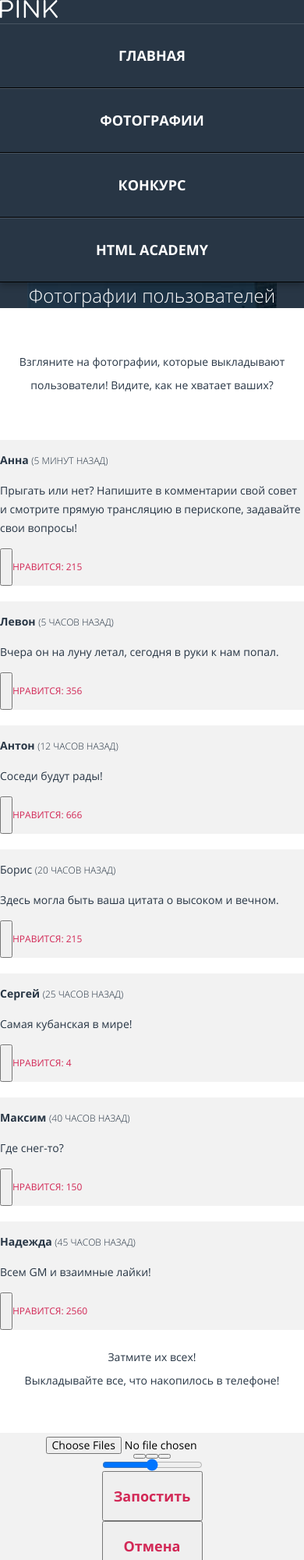
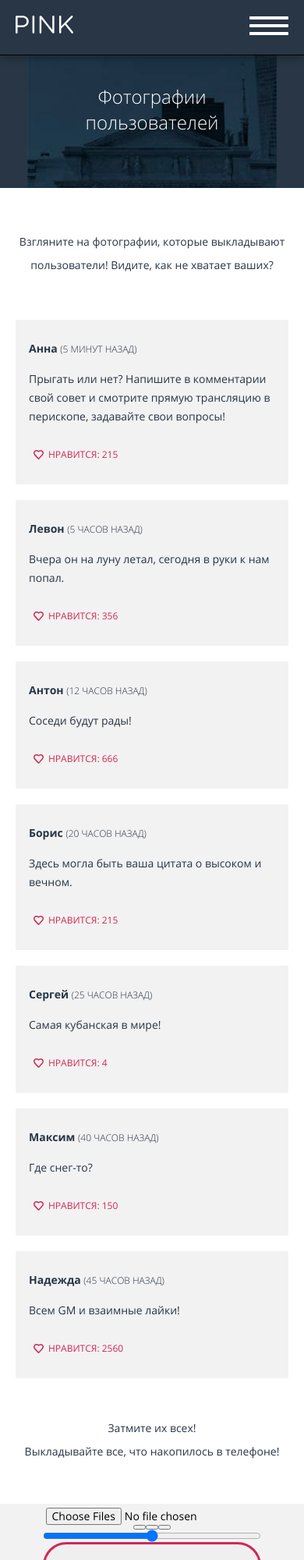
Before and after one commit to SokolovMichael/1906693-pink-24, a website: page source/catalog.html in a window 390 px wide. Shown: the top 2000 px of the page at 78% size. Drawn offline with nearby package versions, Linux system fonts and the light colour scheme; files that its build step writes are made by us from their sources.

Commit message:
Декоративные элементы внутренних страниц

```diff
--- a/source/catalog.html
+++ b/source/catalog.html
@@ -7,8 +7,10 @@
   </head>
   <body class="page__body">
     <header class="page-header">
-      <nav class="main-nav">
+      <div class="page-header__wrapper">
+        <nav class="main-nav main-nav--closed main-nav--nojs">
           <div class="main-nav__wrapper">
+            <div class="main-nav__buttons">
               <a class="main-nav__link">
                 <img class="main-nav__logo" src="img/icons/logotype-mobile.svg" width="74" height="23" alt="HTML Academy: Пинк.">
               </a>
@@ -18,10 +20,10 @@
             </div>
             <ul class="main-nav__list site-list">
               <li class="site-list__item">
-            <a class="site-list__item-link">Главная</a>
+                <a class="site-list__item-link" href="index.html">Главная</a>
               </li>
               <li class="site-list__item site-list__item--active">
-            <a class="site-list__item-link" href="catalog.html">Фотографии</a>
+                <a class="site-list__item-link">Фотографии</a>
               </li>
               <li class="site-list__item">
                 <a class="site-list__item-link" href="form.html">Конкурс</a>
@@ -30,10 +32,12 @@
                 <a class="site-list__item-link" href="https://htmlacademy.ru">HTML Academy</a>
               </li>
             </ul>
+          </div>
         </nav>
+      </div>
     </header>
     <main class="page-main">
-      <div class="page-main__intro">
+      <div class="page-main__wrapper">
         <h1 class="page-main__headline">Фотографии пользователей</h1>
       </div>
       <p class="page-main__text">Взгляните на фотографии, которые выкладывают пользователи! Видите, как не хватает ваших?</p>
@@ -51,7 +55,7 @@
                   <button class="photos__like-button" type="button">
                     <span class="visually-hidden">Мне нравится</span>
                   </button>
-                  <p class="photos__like-counter">Нравится: 215</p>
+                  <p class="photos__like-counter">Нравится: 215</>
                 </div>
               </div>
             </li>
@@ -85,7 +89,7 @@
             </li>
             <li class="photos__item">
               <div class="photos__item-comments">
-                <p class="photos_author">Борис
+                <p class="photos__author">Борис
                   <span class="photos__time">(20 часов назад)</span>
                 </p>
                 <p class="photos__text">Здесь могла быть ваша цитата о высоком и вечном.</p>
@@ -217,5 +221,6 @@
         </div>
       </div>
     </footer>
+    <script src="js/main-nav.js" type="text/javascript"></script>
   </body>
 </html>
--- a/source/js/main-nav.js
+++ b/source/js/main-nav.js
@@ -1,8 +1,6 @@
 const navMain = document.querySelector('.main-nav');
-      var navToggle = document.querySelector('.main-nav__toggle');
-
+  const navToggle = document.querySelector('.main-nav__toggle');
     navMain.classList.remove('main-nav--nojs');
-
     navToggle.addEventListener('click', function() {
       if (navMain.classList.contains('main-nav--closed')) {
         navMain.classList.remove('main-nav--closed');
--- a/source/less/blocks/button.less
+++ b/source/less/blocks/button.less
@@ -2,7 +2,6 @@
   display: block;
   color: #ffffff;
   text-decoration: none;
-  text-align: center;
   font-size: 18px;
   line-height: 18px;
   font-weight: 700;
--- a/source/less/blocks/form-choice.less
+++ b/source/less/blocks/form-choice.less
@@ -1,19 +1,36 @@
 .form-choice {
   display: flex;
   flex-direction: column;
+  margin: 0 22px 66px;
+
+  @media (min-width: @tablet-width) {
+    margin-bottom: 89px;
+  }
 
   @media (min-width: @desktop-width) {
     display: grid;
     grid-template-columns: 1fr 1fr;
+    gap: 69px;
   }
 }
 
 .form-choice__fieldset {
   border: none;
   margin: 0;
+  padding: 0;
+}
+
+.form-choice__fieldset--username {
+  margin-bottom: 44px;
+
+  @media (min-width: @tablet-width) {
+    margin-bottom: 65px;
+  }
 }
 
 .form-choice__fieldset--travel-achievements {
+  margin-bottom: 42px;
+
   @media (min-width: @desktop-width) {
     grid-column: span 2;
   }
@@ -31,6 +48,8 @@
 }
 
 .form-choice__fieldset--application {
+  margin-bottom: 42px;
+
   @media (min-width: @tablet-width) {
     order: 2;
   }
@@ -44,7 +63,19 @@
   }
 }
 
+.form-choice__fieldset--travel-achievements .form-choice__title,
+.form-choice__fieldset--application .form-choice__title {
+  padding-top: 42px;
+  width: 100%;
+
+  @media (min-width: @tablet-width) {
+    padding-top: 0;
+  }
+}
+
 .form-choice__fieldset--contacts {
+  margin-bottom: 44px;
+
   @media (min-width: @tablet-width) {
     order: 3;
     border: 2px solid @page-background-color;
@@ -94,16 +125,23 @@
 }
 
 .form-choice__item:last-child {
-  margin-bottom: 44px;
+  margin-bottom: 0;
 }
 
 .form-choice__label {
   color: #d22856;
   line-height: 30px;
   text-transform: uppercase;
+  margin: 0 auto 17px 23px;
 
   @media (min-width: @tablet-width) {
     display: flex;
+  }
+}
+
+.form-choice__label .form-choice__input {
+  @media (min-width: @tablet-width) {
+    margin-left: 20px;
   }
 }
 
@@ -113,7 +151,7 @@
   font-size: 18px;
   line-height: 30px;
   color: #283645;
-  width: 100%;
+  width: 98%;
 }
 
 .form-choice__input::-webkit-input-placeholder {
@@ -131,7 +169,7 @@
   text-align: center;
   text-transform: uppercase;
   font-weight: 400;
-  margin: 42px auto 0;
+  margin: 0 auto;
 }
 
 .form-choice__title--contacts {
--- a/source/less/blocks/intro.less
+++ b/source/less/blocks/intro.less
@@ -1,6 +1,6 @@
 .intro {
   background-color: #1d2631;
-  padding: 28px 20px 38px;
+  padding: 28px 0 38px;
   color: #ffffff;
 
   @media (min-width: @tablet-width) {
@@ -9,10 +9,15 @@
 }
 
 .intro__wrapper {
-  margin: 0;
+  text-align: center;
+  padding: 0 20px;
 
   @media (min-width: @tablet-width) {
-    margin-right: 50%;
+    width: 300px;
+  }
+
+  @media (min-width: @desktop-width) {
+    margin-left: 110px;
   }
 }
 
@@ -31,5 +36,4 @@
 
 .intro__legend {
   font-weight: 300;
-  text-align: center;
 }
--- a/source/less/blocks/page-main.less
+++ b/source/less/blocks/page-main.less
@@ -1,26 +1,45 @@
-.page-main__intro {
+.page-main__wrapper {
   background-color: @dark-blue;
   color: #ffffff;
-  text-align: center;
   background-image: url("../img/back-intro-header.jpg");
   background-repeat: no-repeat;
   background-position: 50% 0;
+  min-height: 170px;
+
+  @media (min-width: @tablet-width) {
+    min-height: 330px;
+  }
+
+  @media (min-width: @desktop-width) {
+    min-height: 285px;
+  }
+}
+
+.page-main__intro {
+  padding: 0 20px;
+  margin: 0;
 }
 
 .page-main__slogan {
-  height: 395px;
   font-size: 24px;
   line-height: 29px;
   font-weight: 300;
-  margin: 0;
+  margin: 0 auto;
+  width: 280px;
+  padding: 29px 0 320px;
+  text-align: center;
 
   @media (min-width: @tablet-width) {
-    margin-right: 50%;
+    margin: 0;
+    width: 200px;
+    padding: 102px 0 39px 50px;
     font-size: 40px;
     line-height: 48px;
   }
 
   @media (min-width: @desktop-width) {
+    width: 300px;
+    padding: 114px 0 51px 110px;
     font-size: 50px;
     line-height: 68px;
   }
@@ -30,11 +49,21 @@
   font-size: 24px;
   line-height: 33px;
   font-weight: 300;
-  margin: 0;
+  text-align: center;
+  margin: 0 auto;
+  width: 228px;
+  padding-top: 36px;
 
   @media (min-width: @tablet-width) {
     font-size: 50px;
     line-height: 68px;
+    width: 620px;
+    padding-top: 81px;
+  }
+
+  @media (min-width: @tablet-width) {
+    padding-top: 74px;
+    width: 747px;
   }
 }
 
@@ -46,11 +75,17 @@
 
   @media (min-width: @tablet-width) {
     font-size: 18px;
+    margin: 100px 20px 82px;
+  }
+
+  @media (min-width: @tablet-width) {
+    margin-bottom: 95px;
   }
 }
 
 .page-main__text--form {
   display: none;
+  margin: 0;
 
   @media (min-width: @tablet-width) {
     display: inline-block;
--- a/source/less/blocks/photos.less
+++ b/source/less/blocks/photos.less
@@ -1,3 +1,7 @@
+.photos__wrapper {
+  margin: 0 20px;
+}
+
 .photos__list {
   list-style-type: none;
   margin: 0;
@@ -9,6 +13,7 @@
   @media (min-width: @tablet-width) {
     display: grid;
     grid-template-columns: 1fr 1fr;
+    gap: 20px;
   }
 
   @media (min-width: @desktop-width) {
@@ -20,12 +25,29 @@
 .photos__item {
   background-color: #f2f2f2;
   width: 100%;
-  margin: 0 20px 20px;
+  margin-bottom: 20px;
+
+  @media (min-width: @tablet-width) {
+    margin: 0;
+  }
+
+  @media (min-width: @desktop-width) {
+    margin-bottom: 50px;
+  }
+}
+
+.photos__item:last-child {
+  margin-bottom: 0;
+
+  @media (min-width: @tablet-width) {
+    margin-bottom: auto;
+  }
 }
 
 .photos__item--panorama {
   @media (min-width: @tablet-width) {
     grid-column: span 2;
+    margin-bottom: 50px;
   }
 
   @media (min-width: @desktop-width) {
@@ -37,13 +59,21 @@
   color: #283645;
 
   @media (min-width: @tablet-width) {
-    display: flex;
-    flex-direction: column;
+    display: grid;
   }
 }
 
 .photos__author {
   font-weight: 700;
+  margin: 25px 0 14px 17px;
+
+  @media (min-width: @tablet-width) {
+    margin: 30px 0 14px 30px;
+  }
+
+  @media (min-width: @desktop-width) {
+    margin: 31px 0 14px 27px;
+  }
 }
 
 .photos__author--panorama {
@@ -58,6 +88,14 @@
   text-transform: uppercase;
 }
 
+.photos__text {
+  margin: 0 10px 25px 17px;
+
+  @media (min-width: @tablet-width) {
+    margin: 0 24px 27px 30px;
+  }
+}
+
 .photos__text--panorama {
   @media (min-width: @tablet-width) {
     grid-column: span 2;
@@ -67,15 +105,39 @@
 
 .photos__like {
   display: flex;
+  position: relative;
+  margin: 0 0 26px 17px;
+}
 
-  @media (min-width: @tablet-width) {
-    flex-direction: row-reverse;
-  }
-}
 
 .photos__like--panorama {
   @media (min-width: @tablet-width) {
     order: 2;
+    margin-top: 32px;
+    margin-right: 30px;
+    margin-left: auto;
+  }
+}
+
+.photos__like-button {
+  display: block;
+  position: absolute;
+  top: 0;
+  left: 0;
+  width: 24px;
+  height: 24px;
+  cursor: pointer;
+  border: none;
+  background-color: transparent;
+  background-position: center;
+  background-image: url("../img/icons/heart.svg");
+  background-repeat: no-repeat;
+
+  @media (min-width: @tablet-width) {
+    position: absolute;
+    top: 0;
+    right: 0;
+    left: auto;
   }
 }
 
@@ -83,4 +145,11 @@
   font-size: 12px;
   color: #d22856;
   text-transform: uppercase;
+  margin: 0;
+  margin-left: 25px;
+  margin-right: 25px;
+
+  @media (min-width: @tablet-width) {
+    margin-left: 10px;
+  }
 }
--- a/source/less/blocks/upload-photos.less
+++ b/source/less/blocks/upload-photos.less
@@ -2,7 +2,18 @@
   line-height: 30px;
   text-align: center;
   color: #283645;
+  margin-top: 49px;
   margin-bottom: 52px;
+
+  @media (min-width: @tablet-width) {
+    margin-top: 73px;
+    margin-bottom: 78px;
+  }
+
+  @media (min-width: @desktop-width) {
+    margin-top: 17px;
+    margin-bottom: 75px;
+  }
 }
 
 .upload-photos__slogan {
@@ -72,6 +83,8 @@
 .upload-photos__post-buttons {
   display: flex;
   flex-direction: column;
+  justify-content: center;
+  align-items: center;
 
   @media (min-width: @desktop-width) {
     flex-direction: row;
@@ -84,4 +97,33 @@
   line-height: 18px;
   font-weight: 700;
   padding: 21px 0;
+  border: 3px solid #d22856;
+  box-sizing: border-box;
+  border-radius: 30px;
+  width: 280px;
+  margin-bottom: 12px;
+
+  @media (min-width: @tablet-width) {
+    width: 260px;
+    margin-bottom: 24px;
+  }
+
+  @media (min-width: @desktop-width) {
+    width: 183px;
+    margin-bottom: 0;
+    margin-right: 44px;
+  }
 }
+
+.upload-photos__button:last-child {
+  margin-bottom: 41px;
+
+  @media (min-width: @tablet-width) {
+    margin-bottom: 54px;
+  }
+
+  @media (min-width: @desktop-width) {
+    margin-bottom: 0;
+    margin-right: 0;
+  }
+}
```
Also changed, not shown: source/form.html (+9 -4 lines), source/index.html (+4 -2 lines), source/img/icons/heart.svg (added). Lines whose indentation alone changed are shown as unchanged.
